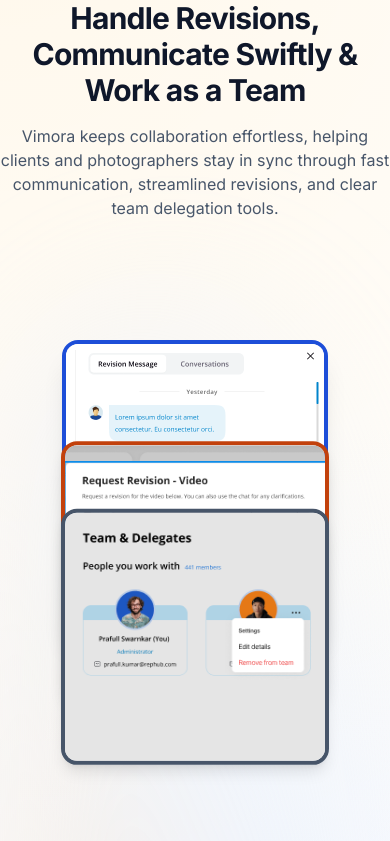
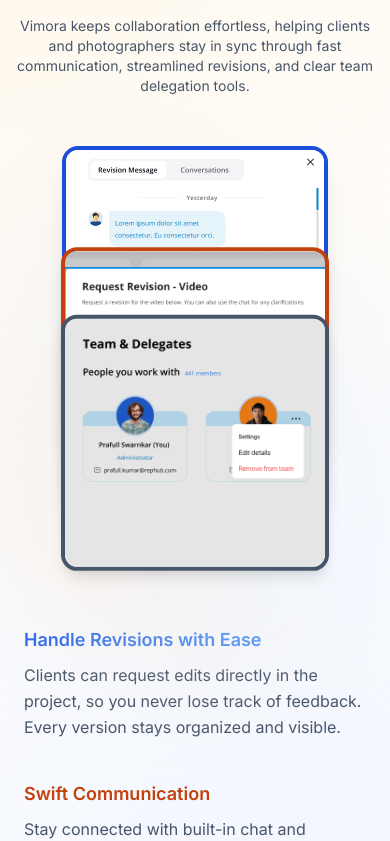
Before and after one commit to PixelVans/Vimora, a React (Vite) app: page / in a window 390 px wide. Shown: the part 3868-4709 px from the top of the page. Built offline with nearby package versions, Linux system fonts and the light colour scheme.

Commit message:
fix: mobile responsiveness

```diff
--- a/src/components/ui/landing/marquee.tsx
+++ b/src/components/ui/landing/marquee.tsx
@@ -67,7 +67,7 @@
               className="bg-blue-50 rounded-xl shadow-md max-w-[250px] sm:max-w-[300px] flex-shrink-0 px-2
               sm:px-3 text-center flex flex-col items-center my-1 py-4 "
             >
-              <Icon className="w-7 h-7 sm:w-9 sm:h-9 text-orange-700 mb-3" />
+              <Icon className="w-7 h-7 sm:w-9 sm:h-9 text-blue-950 mb-3" />
               <h3 className="font-semibold text-[12px] sm:text-sm text-blue-700">{feature.title}</h3>
               <p className="text-[10px] sm:text-sm text-slate-600">{feature.description}</p>
             </div>
--- a/src/pages/LandingPage.tsx
+++ b/src/pages/LandingPage.tsx
@@ -400,17 +400,17 @@
 
 
 {/* Collaboration & Communication Section */}
-<section className="relative bg-white py-28 md:px-16 overflow-hidden">
+<section className="relative bg-white py-12 xl:py-28 md:px-16 overflow-hidden">
   {/* Subtle background accents */}
   <div className="absolute inset-0 bg-[radial-gradient(circle_at_top_left,rgba(255,165,0,0.08),transparent_60%)]" />
   <div className="absolute inset-0 bg-[radial-gradient(circle_at_bottom_right,rgba(37,99,235,0.08),transparent_70%)]" />
 
   {/* Header */}
   <div className="relative z-10 text-center mb-20">
-    <h3 className="text-3xl md:text-4xl font-extrabold tracking-tight text-slate-900">
-      Handle Revisions, Communicate Swiftly & Work as a Team
+    <h3 className="text-2xl md:text-4xl font-extrabold tracking-tight text-slate-900 px-6 md:px-2">
+      Seamless Collaboration, Swift Feedback, Stronger Teams
     </h3>
-    <p className="text-slate-600 mt-4 text-base sm:text-lg max-w-2xl mx-auto">
+    <p className="text-slate-600 mt-4 text-sm sm:text-lg max-w-2xl mx-auto px-4">
       Vimora keeps collaboration effortless, helping clients and photographers stay in sync through fast communication,
       streamlined revisions, and clear team delegation tools.
     </p>
@@ -424,8 +424,9 @@
       {/* Background shape glow */}
       <div className="absolute -inset-6 bg-gradient-to-tr from-orange-200/40 via-blue-100/30 to-transparent blur-3xl rounded-full" />
 
-      {/* Mobile (stacked overlap, topmost last) */}
-      <div className="relative flex flex-col items-center xl:hidden mt-10">
+
+     {/* Mobile (stacked overlap, topmost last) */}
+      <div className="relative flex flex-col items-center xl:hidden mt-[-30px] md:mt-10 mb-[-330px]">
         <img
           src="/media/chat.png"
           alt="Chat interface"
@@ -442,6 +443,7 @@
           className="object-cover rounded-2xl shadow-lg border-4 border-slate-600 w-auto max-w-[80%] relative z-30 -translate-y-[150%]"
         />
       </div>
+
 
 
 
```
